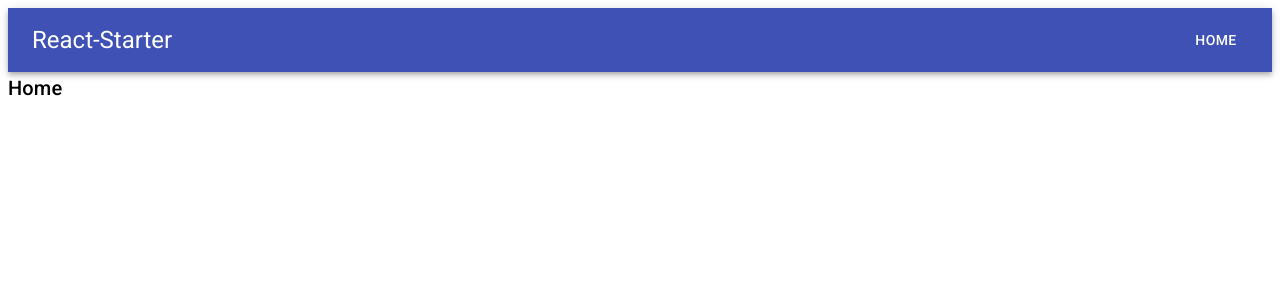
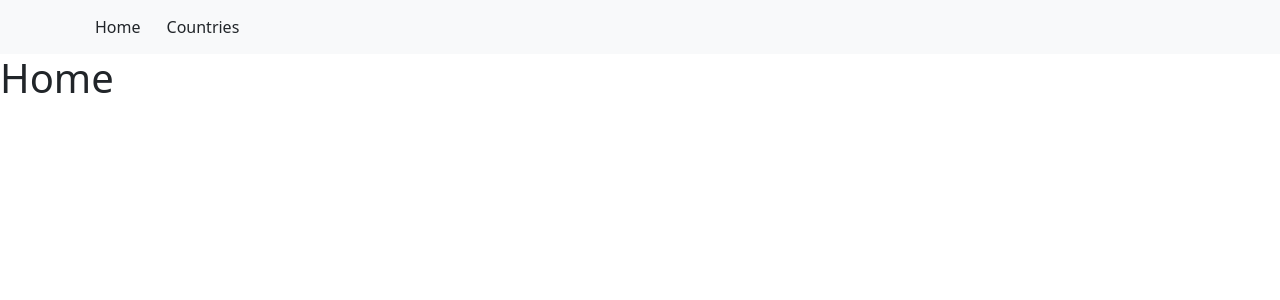
Before and after one commit to webAfrique/countries, a React (Vite) app: page / in a window 1280 px wide. Shown: the top 300 px of the page. Built offline with nearby package versions, Linux system fonts and the light colour scheme.

Commit message:
setup framework

```diff
--- a/package.json
+++ b/package.json
@@ -18,8 +18,10 @@
     "@mui/material": "^5.15.0",
     "@mui/x-date-pickers": "^6.18.5",
     "axios": "^1.6.2",
+    "bootstrap": "^5.3.2",
     "dayjs": "^1.11.10",
     "react": "^18.2.0",
+    "react-bootstrap": "^2.10.0",
     "react-dom": "^18.2.0",
     "react-router-dom": "^6.21.0"
   },
--- a/src/components/Header.jsx
+++ b/src/components/Header.jsx
@@ -1,34 +1,32 @@
-import { AppBar, Box, Button, Toolbar, Typography } from '@mui/material';
-import { Link } from 'react-router-dom';
+import { Button } from "react-bootstrap";
+import Container from "react-bootstrap/Container";
+import Nav from "react-bootstrap/Nav";
+import Navbar from "react-bootstrap/Navbar";
+import Row from "react-bootstrap/Row";
+import { Link } from "react-router-dom";
 
-function Header() {
-    return (
-        <Box sx={{ flexGrow: 1 }}>
-            <AppBar position="static">
-                <Toolbar>
-                    <Typography variant="h6" component="div" sx={{ flexGrow: 1 }}>
-                        <Typography
-                            variant="h5"
-                            noWrap
-                            component={Link}
-                            to="/"
-                            sx={{
-                                mr: 2,
-                                color: 'inherit',
-                                textDecoration: 'none',
-                            }}
-                        >
-                            React-Starter
-                        </Typography>
-                    </Typography>
-                    <Button color="inherit" variant="text" component={Link} to="/">
-                    Home
-                    </Button>
-
-                </Toolbar>
-            </AppBar>
-        </Box>
-    );
-}
+const Header = () => {
+  return (
+    <Container fluid>
+      <Row>
+        <Navbar bg="light" variant="light">
+          <Container className="justify-content-end">
+            <Navbar.Toggle aria-controls="basic-navbar-nav" />
+            <Navbar.Collapse id="basic-navbar-nav">
+              <Nav>
+                <Link to="/">
+                  <Button variant="contained">Home</Button>
+                </Link>
+                <Link to="/countries">
+                  <Button variant="contained">Countries</Button>
+                </Link>
+              </Nav>
+            </Navbar.Collapse>
+          </Container>
+        </Navbar>
+      </Row>
+    </Container>
+  );
+};
 
 export default Header;
--- /dev/null
+++ b/src/routes/Countries.jsx
@@ -0,0 +1,9 @@
+const Countries = () => {
+  return (
+    <div>
+      <h1>Countries</h1>
+    </div>
+  );
+};
+
+export default Countries;
--- /dev/null
+++ b/src/routes/CountriesSingle.jsx
@@ -0,0 +1,11 @@
+import { Container } from "react-bootstrap";
+
+const CountriesSingle = () => {
+  return (
+    <Container>
+      <div>Single Country will be here</div>
+    </Container>
+  );
+};
+
+export default CountriesSingle;
--- a/src/routes/Home.jsx
+++ b/src/routes/Home.jsx
@@ -1,12 +1,9 @@
-import { Typography } from "@mui/material"
+const Home = () => {
+  return (
+    <div>
+      <h1>Home</h1>
+    </div>
+  );
+};
 
-const Home = () => {
-
-    return (
-        <div>
-            <Typography variant="h6" component="h2">Home</Typography>
-        </div>
-    )
-}
-
-export default Home
+export default Home;
```
Also changed, not shown: src/App.jsx (+21 -11 lines), 1 other file (tests, documents, lock files or other folders).
